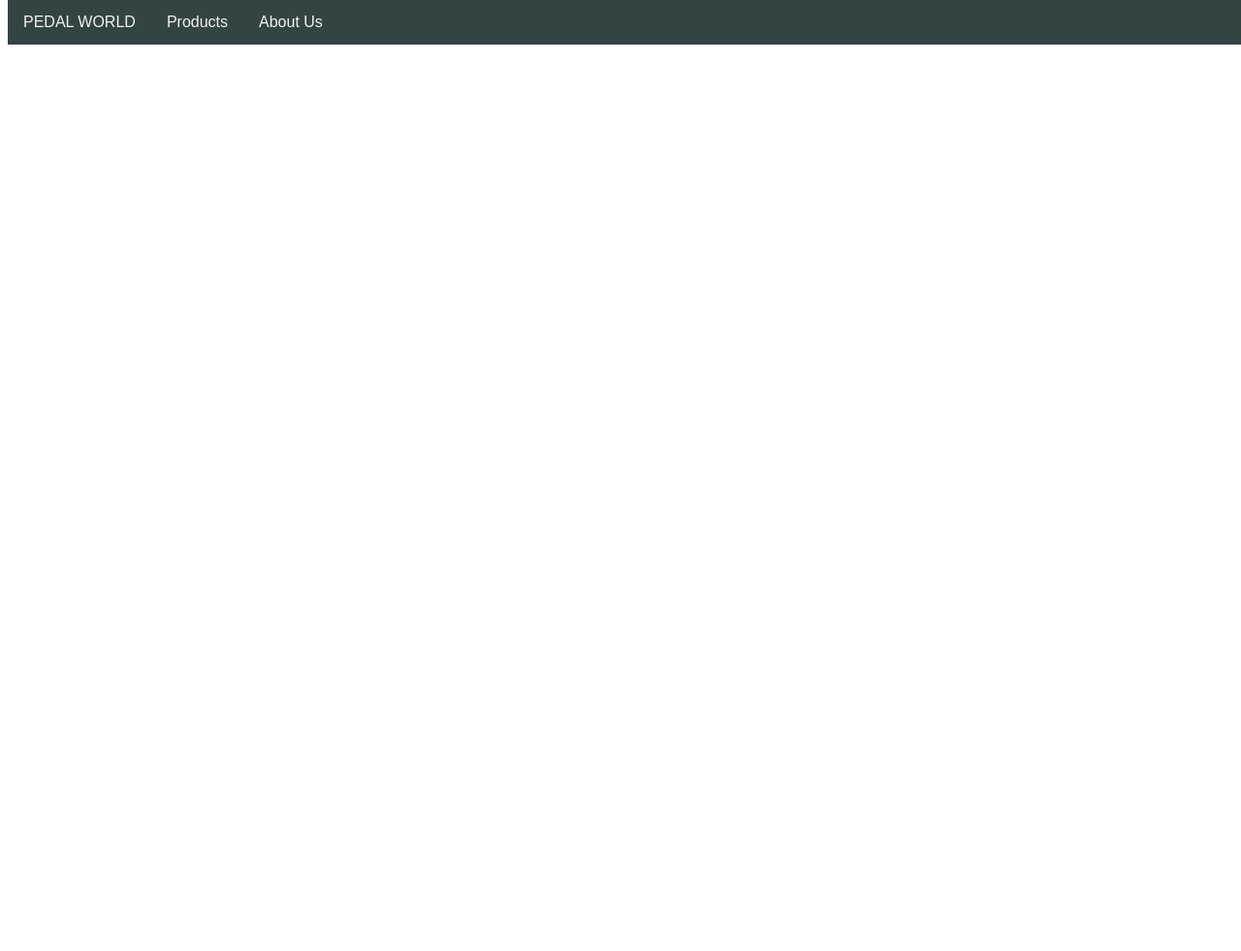
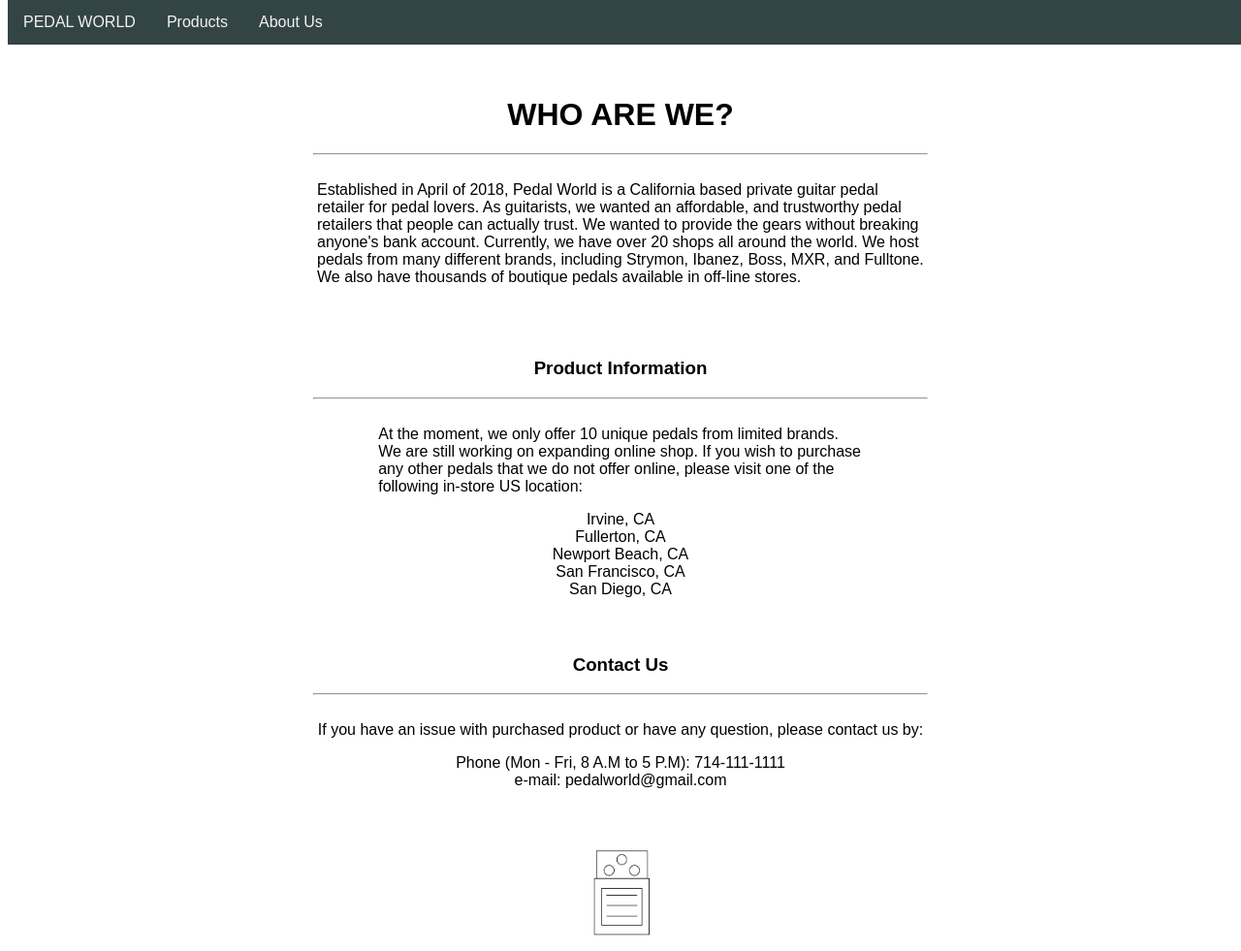
Before and after one commit to thekiminlee/INF124_Proj1, a PHP site: page /src/about_us.html in a window 1280 px wide. Shown: the whole page at 97% size. Before the commit the page ends 46 px from the top, so only its background shows below. Run offline with PHP 8.4, Linux system fonts and the light colour scheme.

```diff
--- a/css/menu.css
+++ b/css/menu.css
@@ -37,3 +37,12 @@
 	width: 50%;
 	height: 50%
 }
+
+#about_logo{
+	width: 10%;
+	height: 10%
+}
+
+hr {
+	width: 50%;
+}
--- a/index.html
+++ b/index.html
@@ -16,7 +16,7 @@
 	<div class="main_logo">
 		<center>
 			<img id="logo" src="asset/white.png" alt="brand logo"><br>
-			<span style="font-size: 300%">PEDAL WORLD</span>
+			<span style="font-size: 300%">P E D A L W O R L D</span>
 		</center>
 	</div>
 </body>
--- a/src/about_us.html
+++ b/src/about_us.html
@@ -4,7 +4,6 @@
 	<meta charset="UTF-8">
 	<title>About Us</title>
 	<link rel="stylesheet" type="text/css" href="../css/menu.css">
-	<link rel="stylesheet" type="text/css" href="../css/page_layout.css">
 </head>
 <body>
 	<div class="navbar">
@@ -14,6 +13,52 @@
 	</div>
 
 	<div class="main_body">
+		<center>
+			<h1>WHO ARE WE?</h1>
+			<hr>
+			<table style="width: 50%">
+				<tr>
+					<td>
+						<p>Established in April of 2018, Pedal World is a California based private guitar pedal retailer for pedal lovers. As guitarists, we wanted an affordable, and trustworthy pedal retailers that people can actually trust. We wanted to provide the gears without breaking anyone's bank account. Currently, we have over 20 shops all around the world. We host pedals from many different brands, including Strymon, Ibanez, Boss, MXR, and Fulltone. We also have thousands of boutique pedals available in off-line stores. </p>
+					</td>
+				</tr>
+			</table>
+
+			<br><br>
+			<h3>Product Information</h3>
+			<hr>
+			<table style="width: 40%">
+				<tr>
+					<td>
+						<p>At the moment, we only offer 10 unique pedals from limited brands. We are still working on expanding online shop. If you wish to purchase any other pedals that we do not offer online, please visit one of the following in-store US location:</p>
+						<center>
+							Irvine, CA<br>
+							Fullerton, CA<br>
+							Newport Beach, CA<br>
+							San Francisco, CA<br>
+							San Diego, CA<br>
+						</center>
+					</td>
+				</tr>
+			</table>
+
+			<br><br>
+			<h3>Contact Us</h3>
+			<hr>
+			<table style="width: 50%">
+				<tr>
+					<td>
+						<center>
+						<p>If you have an issue with purchased product or have any question, please contact us by:</p>
+							Phone (Mon - Fri, 8 A.M to 5 P.M): 714-111-1111<br>
+							e-mail: pedalworld@gmail.com
+						</center>
+					</td>
+				</tr>
+			</table>
+			<br><br><br>
+			<img id="about_logo" src="../asset/white.png" alt='brand logo'>
+		</center>
 
 	</div>
 </body>
```
Also changed, not shown: src/products.html (+10 -10 lines), asset/white.png, 4 other files.
